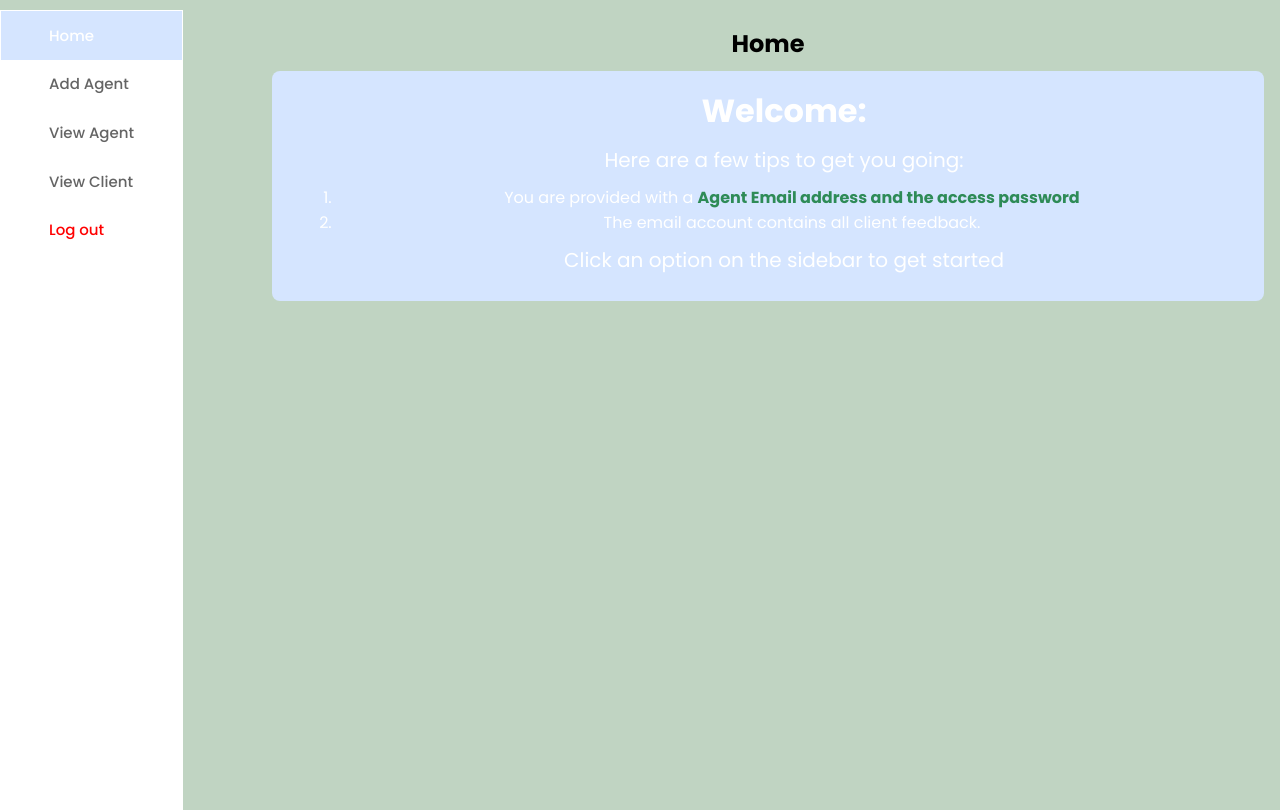
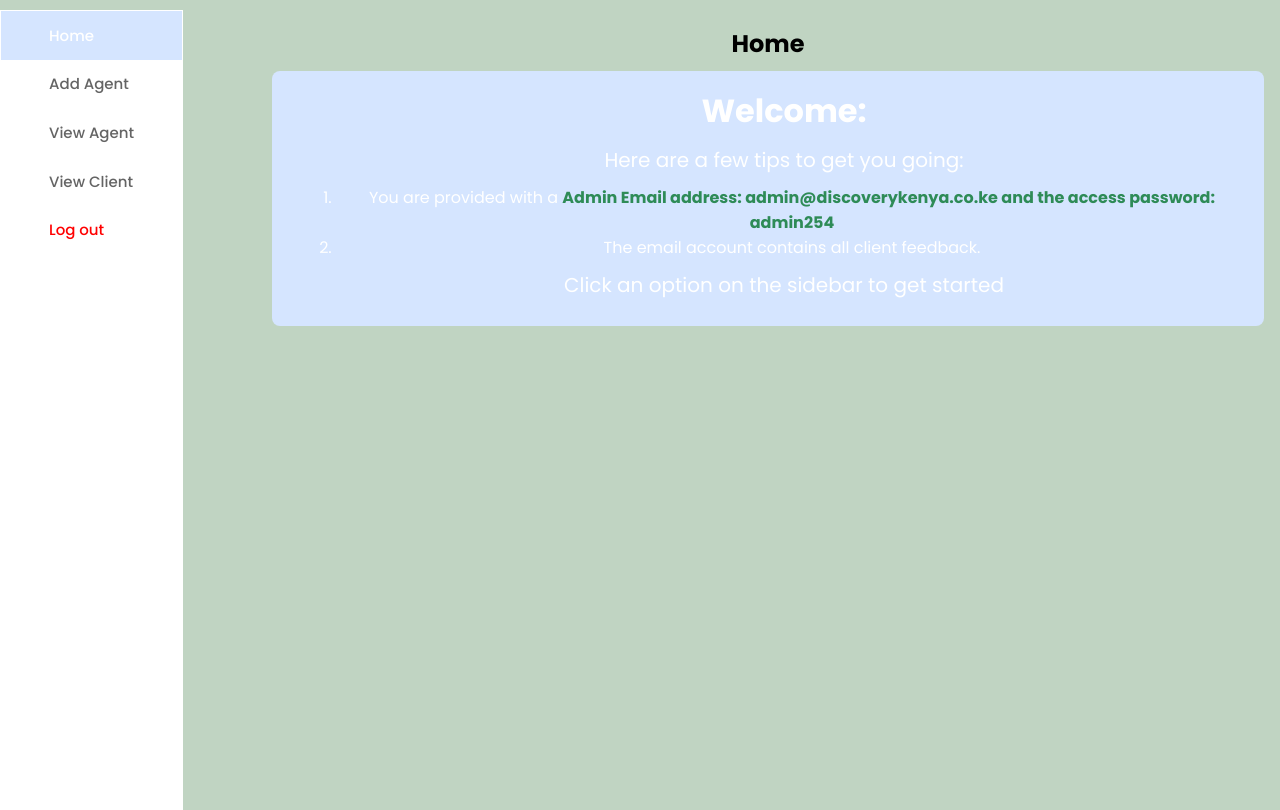
Before and after one commit to tkxwaweru/Travel-Agency-System, a PHP site: page /Admin_test.php in a window 1280 px wide. Shown: the part 60-870 px from the top of the page. Run offline with PHP 8.4, Linux system fonts and the light colour scheme; a user stored in the database is signed in.

Commit message:
Update Admin_test.php

```diff
--- a/Admin-Interface/Admin_test.php
+++ b/Admin-Interface/Admin_test.php
@@ -38,7 +38,7 @@
           <p>Here are a few tips to get you going:</p>
           <p>
             <ol>
-              <li>You are provided with a <b>Agent Email address and the access password</b></li>
+              <li>You are provided with a <b>Admin Email address: admin@discoverykenya.co.ke and the access password: admin254</b></li>
               <li>The email account contains all client feedback. </li>
             </ol>
           </p>
```
